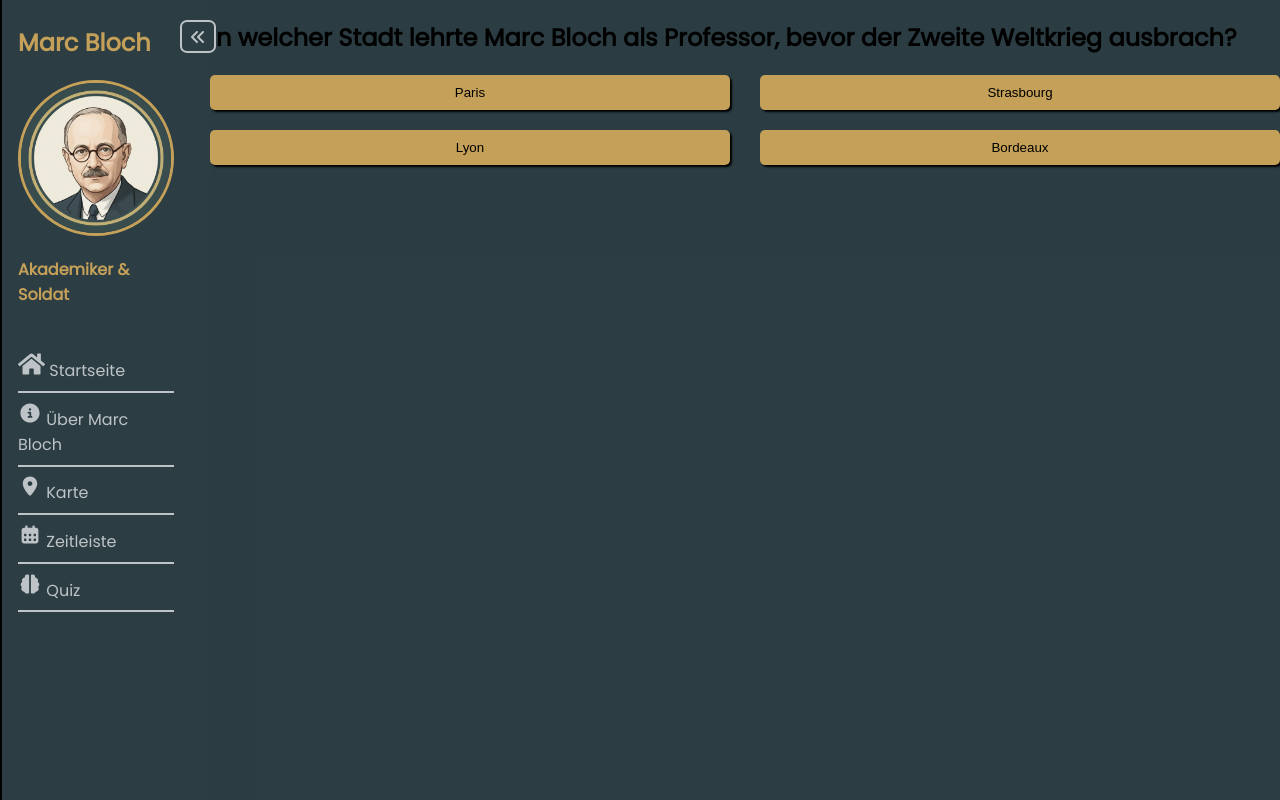
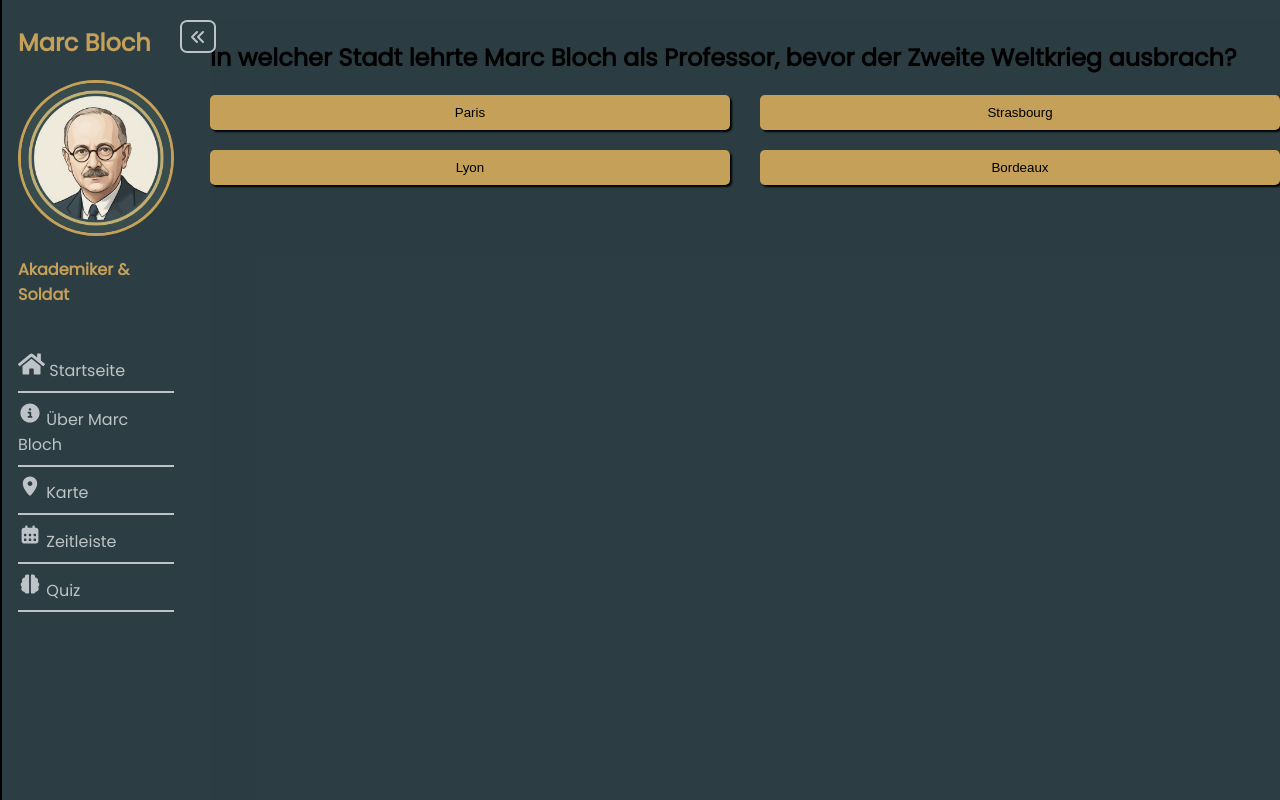
Before and after one commit to Dan-dotcom45/Marc-Bloch-Projekt, a plain HTML site: page Quiz.html in a window 1280 px wide. Drawn offline with Linux system fonts and the light colour scheme; files whose address does not match are found by name.

Commit message:
Update Quiz.css

```diff
--- a/Quiz.css
+++ b/Quiz.css
@@ -101,6 +101,7 @@ body {
 }
 
 main{
+    margin-top: 20px;
     background-color: #2c3e43dc;
     grid-area: 'main';
 }
@@ -133,12 +134,11 @@ main{
 }
 
 main {
-    transition: margin-left 250ms ease; /* Macht die Verschiebung flüssig */
+    transition: margin-left 250ms ease;
     width: 100%;
 }
 
-/* Falls dein Body ein Grid ist, müssen wir sicherstellen, dass Main die volle Breite nehmen darf */
 body {
-    display: flex; /* Flexbox ist oft einfacher für Sidebar-Layouts als Grid */
+    display: flex;
     overflow-x: hidden;
 }
```
